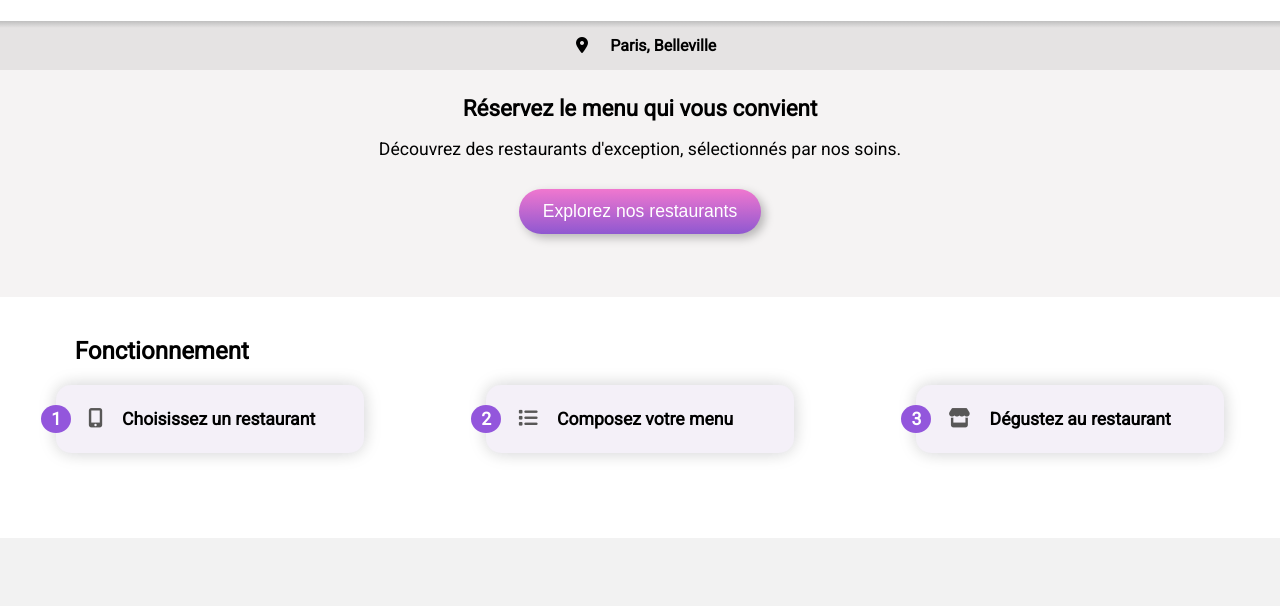
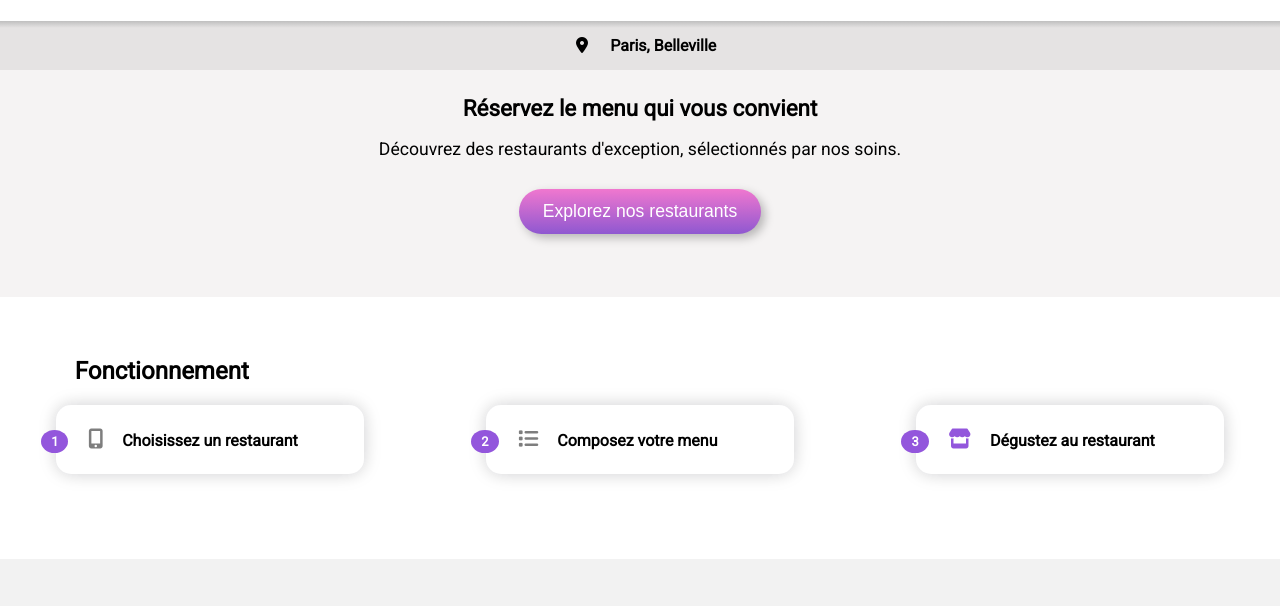
Before and after one commit to Fontitusse/Fontaine_Martine_3_code_082022, a plain HTML site: page index.html in a window 1280 px wide. Shown: the part 128-734 px from the top of the page. Drawn offline with Linux system fonts and the light colour scheme; a web font is replaced by a local one.

Commit message:
Modification fonctionnement soutenance

```diff
--- a/css/styles.scss
+++ b/css/styles.scss
@@ -282,6 +282,9 @@ h3 {
     margin-bottom:60px;
     padding-left: 4%;
     padding-right: 4%;
+    display: flex;
+    flex-direction:column;
+    flex-wrap: nowrap;
 
   &__title {
     text-align: left;
@@ -292,44 +295,49 @@ h3 {
     width:auto;
     height:auto;
     text-align:left;
-    font-size: 110%;
+    font-size: 100%;
     padding:1.5rem 2rem;
     font-weight: bold;
     margin: 0% 5px 25px 5px;
     border-radius:15px;
     box-shadow: rgba(17, 17, 26, 0.1) 0px 0px 0px, rgba(17, 17, 26, 0.1) 0px 0px 18px, rgba(17, 17, 26, 0.1) 0px 0px 20px;
-    background-color: #f4f0f8;
+    background-color: #ffffff;
     position: relative;
     z-index: 1;
-    }
+  }
 
   &__border i {
-    font-size: 110%;
-    color: rgb(88, 87, 87);
+    font-size: 125%;
+    color: rgb(126, 126, 126);
     -moz-transition: color 3ms linear;
     -webkit-transition: color 3ms linear;
     -ms-transition: color 3ms linear;
     -o-transition: color 3ms linear;
     transition: color 3ms linear;
     margin-right: 15px;
-    &:hover {
-          color:#9356DC;
-        }
       }
+
+    &__border i.color-primary {
+        color:$color-primary;
+    }
   }
 
 
      .circle {
-        font-size: 100%;
+        font-size: 80%;
         border: none;
         border-radius: 50%;
         background-color: $color-primary;
         padding:4px 10px 4px 10px;
         color: #FFFFFF;
-     }
+        -webkit-border-radius: 50%;
+        -moz-border-radius: 50%;
+        -ms-border-radius: 50%;
+        -o-border-radius: 50%;
+}
 
      .leftmiddle {
-        top:20px;
+        top:25px;
         left:-15px;
         background-color:$color-primary;
         position:absolute;
--- a/index.html
+++ b/index.html
@@ -30,7 +30,7 @@
     <div class="fonctionnement__container">
         <div class="fonctionnement__border"><span class="circle leftmiddle">1</span><i class="fa-solid fa-mobile-screen-button"></i> Choisissez un restaurant</div>
         <div class="fonctionnement__border"><span class="circle leftmiddle">2</span><i class="fa-solid fa-list"></i> Composez votre menu</div>
-        <div class="fonctionnement__border"><span class="circle leftmiddle">3</span><i class="fa-solid fa-store"></i> Dégustez au restaurant</div>
+        <div class="fonctionnement__border"><span class="circle leftmiddle">3</span><i class="fa-solid fa-store color-primary"></i> Dégustez au restaurant</div>
     </div>
 </section>
 <section class="restaurants">
```
Also changed, not shown: css/styles.css, 1 other file.
